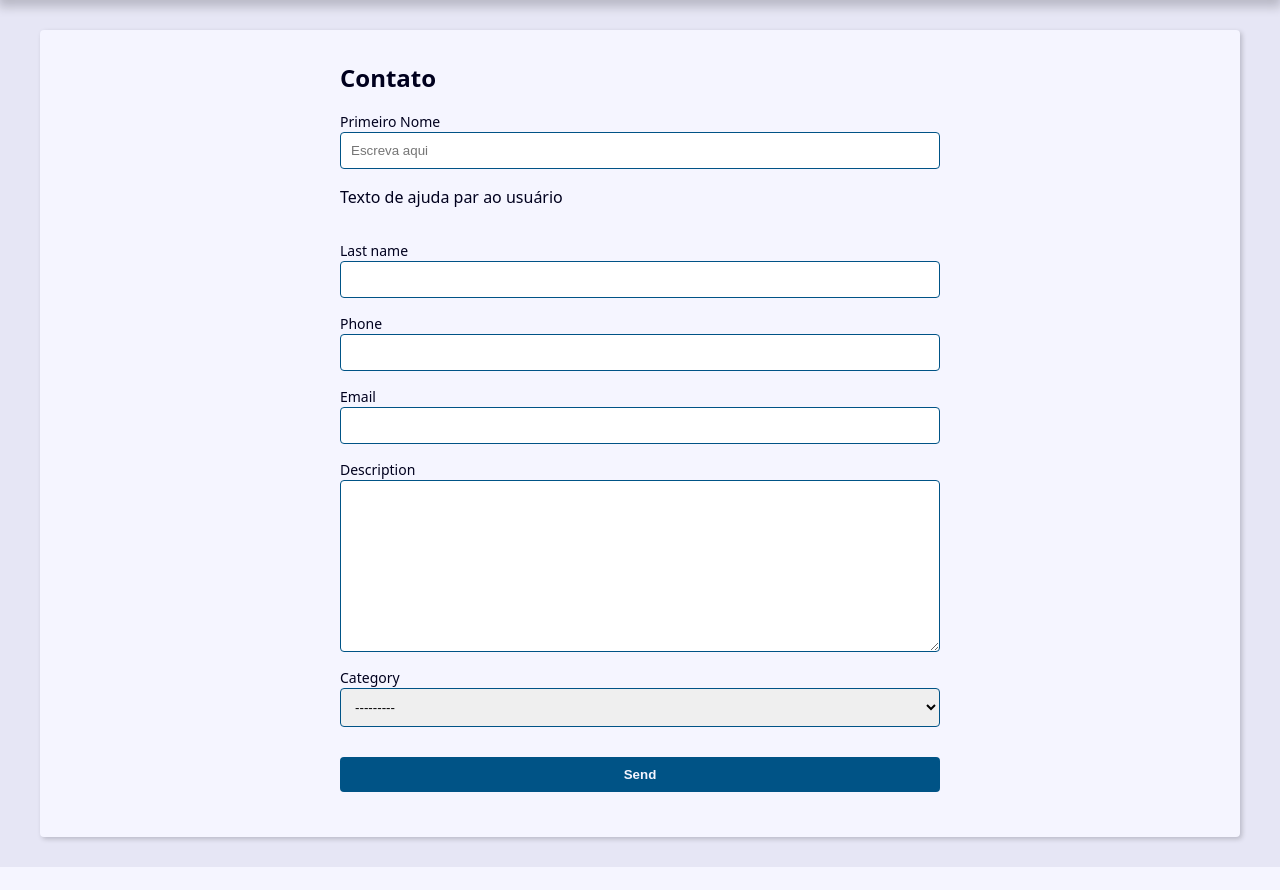
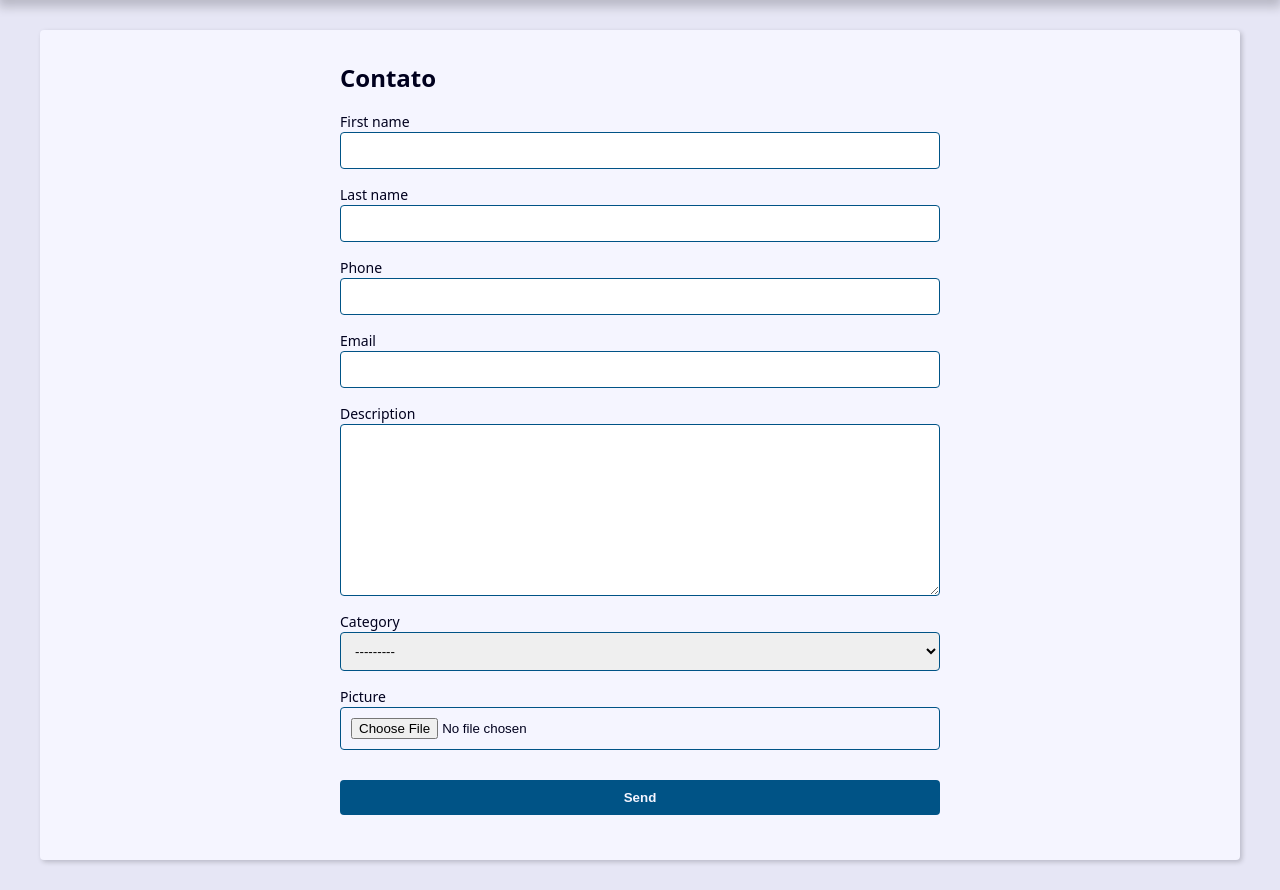
Before and after one commit to BVComDigital/Primeiro_projeto_Django_Udemy, a Django app: page /contact/create/ in a window 1280 px wide. Shown: the part 239-1129 px from the top of the page. Before the commit the page ends 1106 px from the top, so only its background shows below. Run offline with Django 5.2, Linux system fonts and the light colour scheme; data that the repository does not hold is empty.

Commit message:
criou campo imagem

```diff
--- a/contact/forms.py
+++ b/contact/forms.py
@@ -1,47 +1,26 @@
 from django import forms # Importa formularios do Django
 from django.core.exceptions import ValidationError
-from . import  models
+from contact import  models
 
 
 # Cria o formulario de contatos
 class ContactForm(forms.ModelForm):
-    first_name = forms.CharField(
-        widget=forms.TextInput(
-            attrs={
-                'class':  'classe-a',
-                'placeholder': 'Escreva aqui',
-            }
-        ),
-        label='Primeiro Nome',
-        help_text='Texto de ajuda par ao usuário'
+    picture = forms.ImageField(
+         widget=forms.FileInput(
+              attrs={
+                   'accept': 'image/*',
+              }
+         )
     )
-
-    def __init__(self, *args, **kwargs):
-        super().__init__(*args, **kwargs)
-
-        # self. fields['first_name'].widget.attrs.update(
-        #     {
-        #        'class':  'classe-a',
-        #        'placeholder': 'Escreva aqui',
-        #     }
-        # )
-
 
     class Meta:
         model = models.Contact
         fields = (
             'first_name', 'last_name', 'phone',
             'email', 'description', 'category',
+            'picture',
+
         )
-
-        # widgets = {
-        #     'first_name': forms.TextInput(
-        #         attrs = {
-        #             'class':  'classe-a',
-        #             'placeholder': 'Escreva aqui',
-        #         }
-        #     )
-        # }
 
 
     def clean(self):
--- a/contact/templates/contact/contact.html
+++ b/contact/templates/contact/contact.html
@@ -14,6 +14,12 @@
         <p><b>Description:</b> {{ contact.description }}</p>
         <p><b>Category:</b> {{ contact.category.name }}</p>
         {% comment %} Category está desta forma pq é foreign key  {% endcomment %}
+
+        {% if contact.picture %}
+        <p>
+            <img src="{{ contact.picture.url }}" alt="{{ contact.first_name }} {{ contact.last_name }}">
+        </p>
+        {% endif %}
 
 
         <div class="contact-links">
--- a/contact/templates/contact/create.html
+++ b/contact/templates/contact/create.html
@@ -28,6 +28,11 @@
           {% endif %}
 
           </div>
+              {% if field.name == 'picture' and field.value.url %}
+                <div class="form-group">
+                  <img src="{{ field.value.url }}" alt="">
+                </div>
+              {% endif %}
           {% endfor %}
           </div>
 
--- a/contact/views/contact_forms.py
+++ b/contact/views/contact_forms.py
@@ -8,7 +8,7 @@ def create(request):
     form_action = reverse('contact:create')
 
     if request.method == 'POST':
-        form = ContactForm(request.POST)
+        form = ContactForm(request.POST, request.FILES)
 
         context = {
             'form': form,
@@ -46,7 +46,7 @@ def update(request, contact_id):
     form_action = reverse('contact:update', args=(contact_id,))
 
     if request.method == 'POST':
-        form = ContactForm(request.POST, instance=contact)
+        form = ContactForm(request.POST, request.FILES, instance=contact)
 
         context = {
             'form': form,
```
Lines whose indentation alone changed are shown as unchanged.
